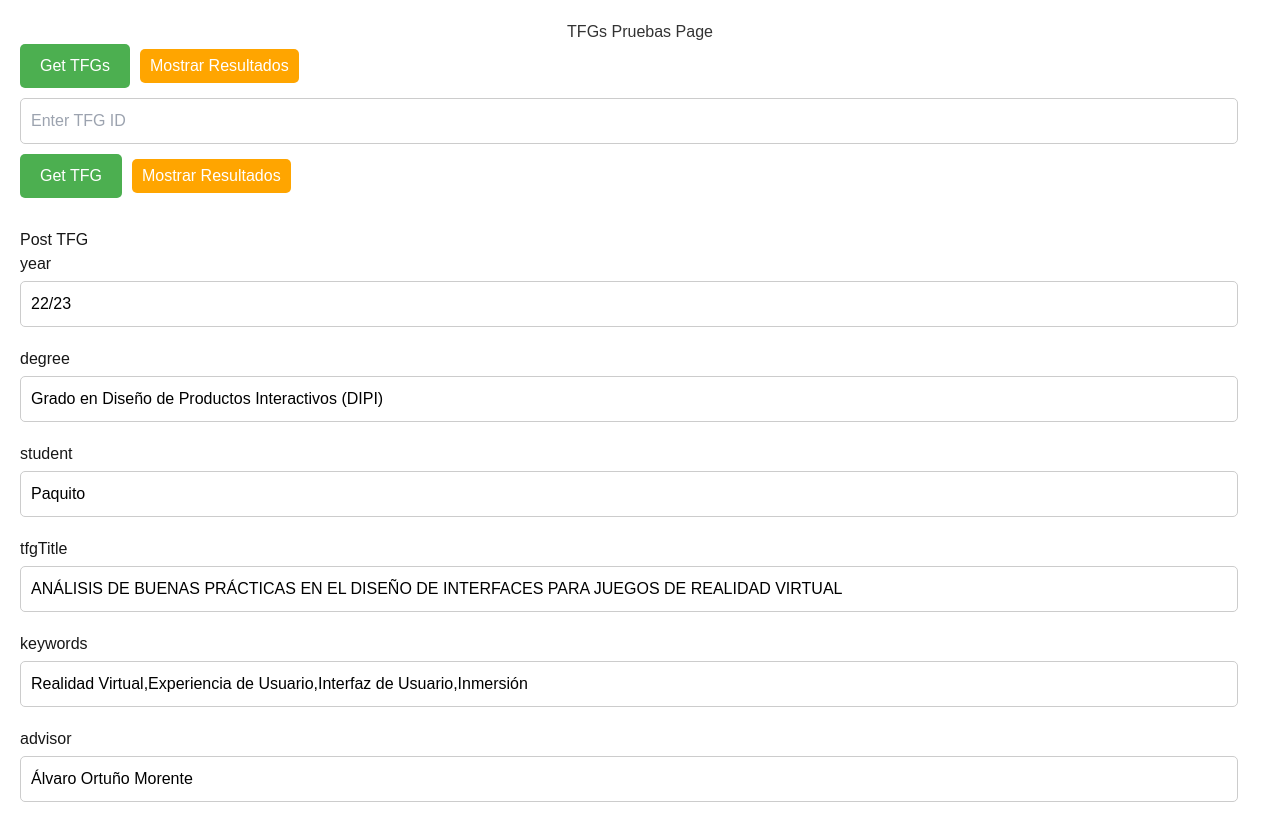
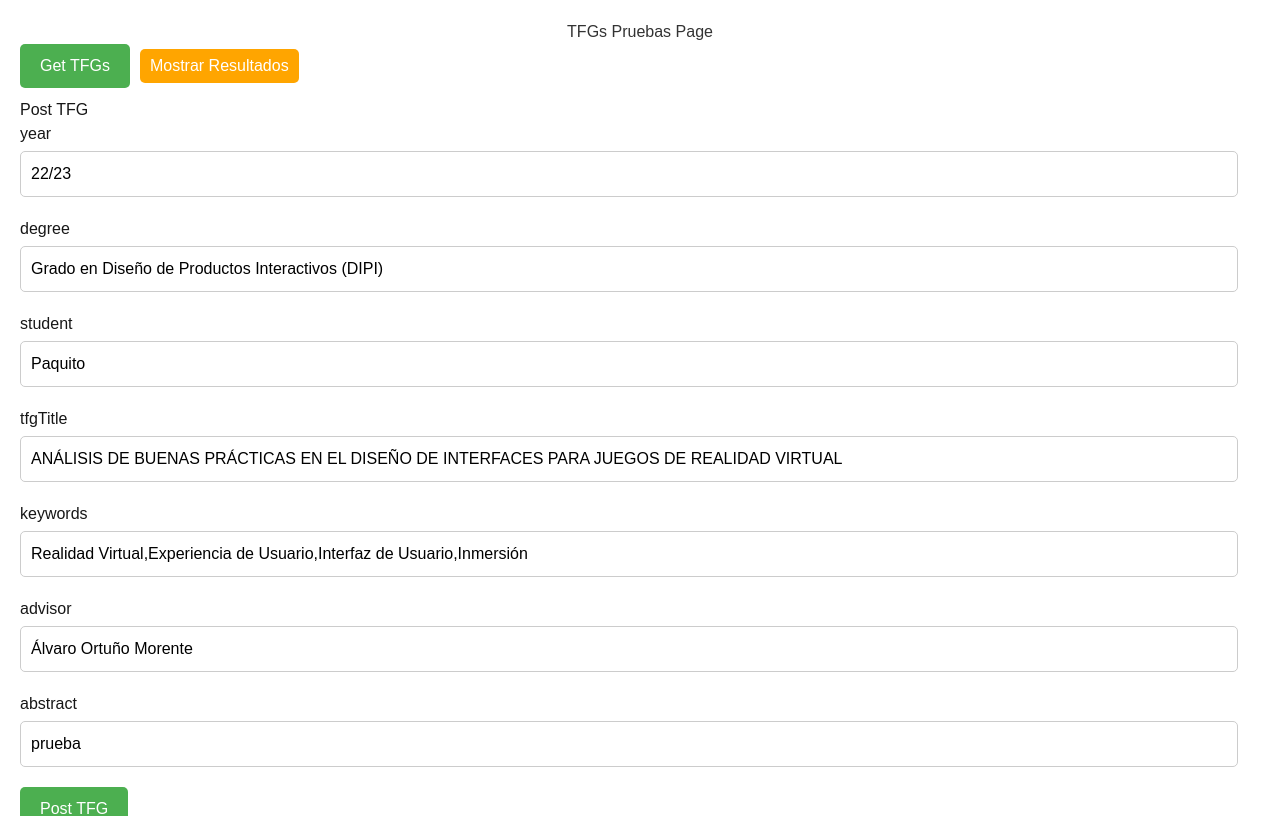
Before and after one commit to PedroRoigM/Proyectos_3_Front, a Next.js app: page /dashboard/TFGs_Pruebas in a window 1280 px wide. Shown: the top 816 px of the page. Built offline with nearby package versions, Linux system fonts and the light colour scheme.

Commit message:
no getTFG in page

```diff
--- a/src/app/dashboard/TFGs_Pruebas/page.js
+++ b/src/app/dashboard/TFGs_Pruebas/page.js
@@ -1,6 +1,5 @@
 'use client'
 import Link from "next/link";
-import GetTFG from "../components/lib/GetTFG";
 import PostTFG from "../components/lib/PostTFG";
 import GetTFGs from "../components/lib/GetTFGs";
 import GetTenTFGs from "../components/lib/GetTenTFGs";
@@ -8,7 +7,6 @@ import GetTenTFGs from "../components/lib/GetTenTFGs";
 import { useState } from "react";
 
 export default function Page() {
-    const [id, setId] = useState('');
     const [pageNum, setPageNum] = useState('');
     const [formData, setFormData] = useState({
         year: "22/23",
@@ -22,7 +20,6 @@ export default function Page() {
 
     // Estados para los resultados y visibilidad
     const [getTFGsResult, setGetTFGsResult] = useState(null);
-    const [getTFGResult, setGetTFGResult] = useState(null);
     const [postTFGResult, setPostTFGResult] = useState(null);
     const [getTenTFGsResult, setGetTenTFGsResult] = useState(null);
 
@@ -38,12 +35,6 @@ export default function Page() {
         const tfgs = await GetTFGs();
         setGetTFGsResult(tfgs);
         setShowResults(prev => ({ ...prev, getTFGs: true }));
-    };
-
-    const getTFG = async (id) => {
-        const tfg = await GetTFG({ id: id });
-        setGetTFGResult(tfg);
-        setShowResults(prev => ({ ...prev, getTFG: true }));
     };
 
     const postTFG = async () => {
@@ -84,26 +75,6 @@ export default function Page() {
                     <pre style={resultStyle}>{JSON.stringify(tfg, null, 2)}</pre>
                 </Link>
             ))}
-
-            {/* Get TFG */}
-            <div style={{ marginBottom: '20px' }}>
-                <input
-                    type="text"
-                    value={id}
-                    onChange={(e) => setId(e.target.value)}
-                    placeholder="Enter TFG ID"
-                    style={inputStyle}
-                />
-                <button onClick={() => getTFG(id)} style={buttonStyle}>Get TFG</button>
-                <button onClick={() => toggleResults("getTFG")} style={toggleButtonStyle}>
-                    {showResults.getTFG ? "Ocultar Resultados" : "Mostrar Resultados"}
-                </button>
-                {showResults.getTFG && getTFGResult && (
-                    <Link href={`/dashboard/TFGs_Pruebas/${getTFGResult._id}?id=${getTFGResult._id}`} style={linkStyle}>
-                        <pre style={resultStyle}>{JSON.stringify(getTFGResult, null, 2)}</pre>
-                    </Link>
-                )}
-            </div>
 
             {/* Post TFG */}
             <div style={{ marginBottom: '20px' }}>
```
